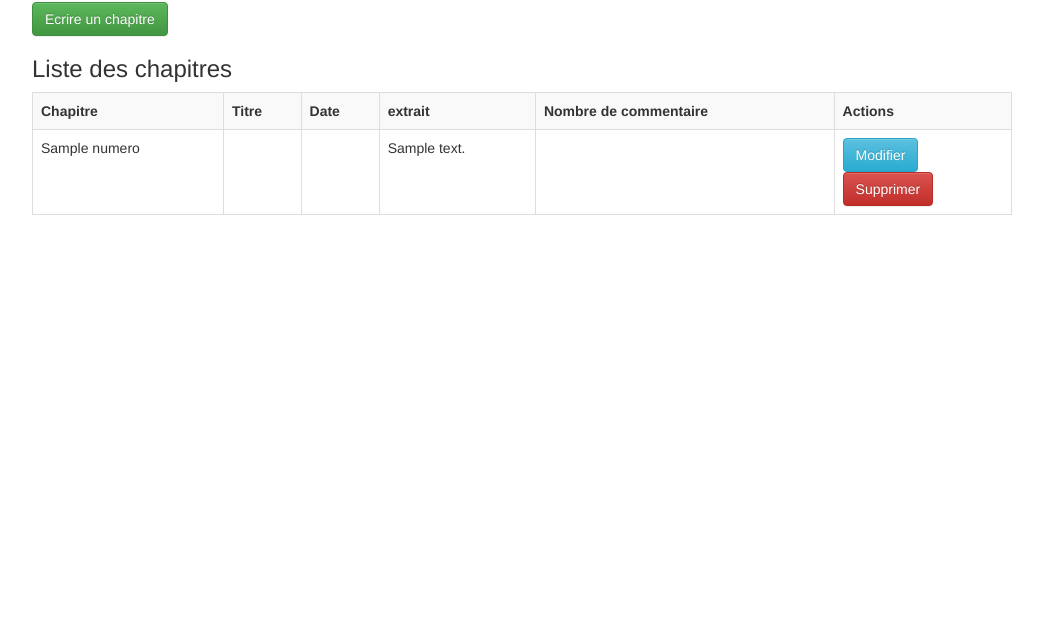
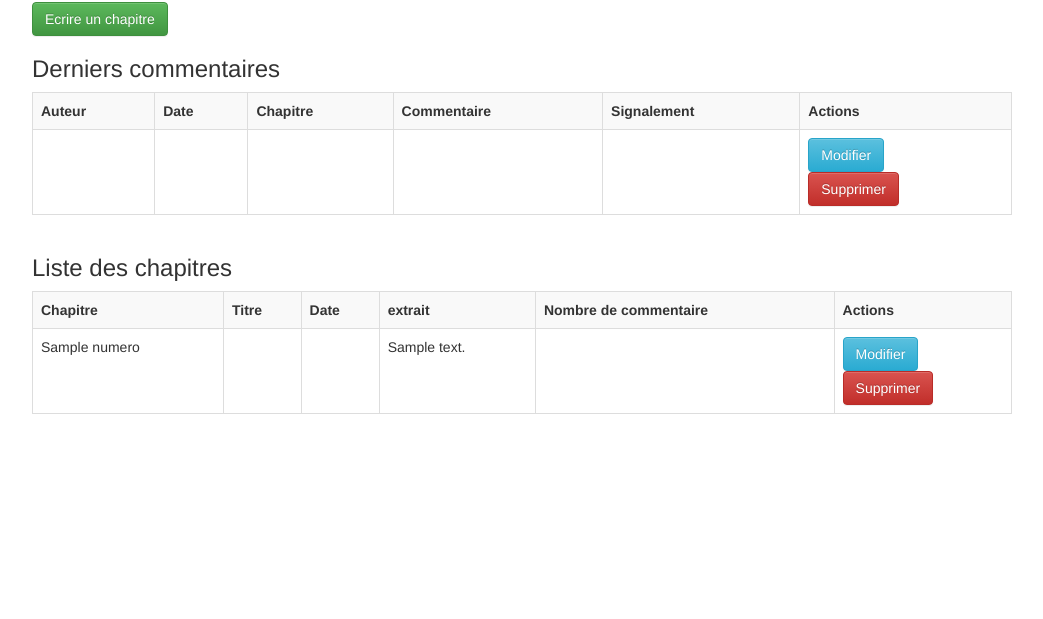
Before and after one commit to Pywako/Blog, a PHP site: template Vue/Admin/index.php in a window 1280 px wide. Shown: the part 331-950 px from the top of the page, without its empty margins (118-1161 px from the left). Run offline with PHP 8.4, Linux system fonts and the light colour scheme; the template is opened without the code that fills it: most values are stand-ins (such as "Sample title", 1, 10 or a date in 2020); data that the repository does not hold is empty; some libraries are stand-ins or nearby versions.

Commit message:
Ajout du tableau commentaire dans l'interface admin

```diff
--- a/Vue/Admin/index.php
+++ b/Vue/Admin/index.php
@@ -14,6 +14,34 @@ Ce blog comporte <?= $this->nettoyer($nbChapitres) ?> chapitre(s)
  et <?= $this->nettoyer($nbCommentaires) ?> commentaire(s).
 <a id="lienDeco" href="connexion/deconnecter">Se déconnecter</a><br>
 <a id="ecrire" href="admin/creation"><button type="button" class="btn btn-success">Ecrire un chapitre</button></a>
+
+<h3>Derniers commentaires</h3>
+<div class="table-responsive">
+    <table class = "table table-striped table-bordered table-hover">
+        <tr>
+            <th>Auteur</th>
+            <th>Date</th>
+            <th>Chapitre</th>
+            <th>Commentaire</th>
+            <th>Signalement</th>
+            <th>Actions</th>
+        </tr>
+        <?php foreach ($commentaires as $commentaire): ?>
+            <tr>
+                <td><?= $this->nettoyer($commentaire['com_auteur']) ?></td>
+                <td><time></time><?= $this->nettoyer($commentaire['com_date']) ?></time></td>
+                <td><?php echo $this->nettoyer($commentaire['chap_id']); ?></td>
+                <td><?= $this->nettoyer($commentaire['com_contenu']) ?></td>
+                <td><?= $this->nettoyer($commentaire['com_signalement']) ?></td>
+
+                <td><a id="modifierCommentaire" href="<?= "admin/modifierCommmentaire/" . $commentaire['chap_id']?>">
+                        <button type="button" class="btn btn-info">Modifier</button></a><br>
+                    <a id="supprimerCommentaire" href="<?= "admin/supprimerCommentaire/" . $commentaire['chap_id']?>">
+                        <button type="button" class="btn btn-danger">Supprimer</button></a></td>
+            </tr>
+        <?php endforeach; ?>
+    </table>
+</div>
 
 <h3>Liste des chapitres</h3>
 <div class="table-responsive">
```
